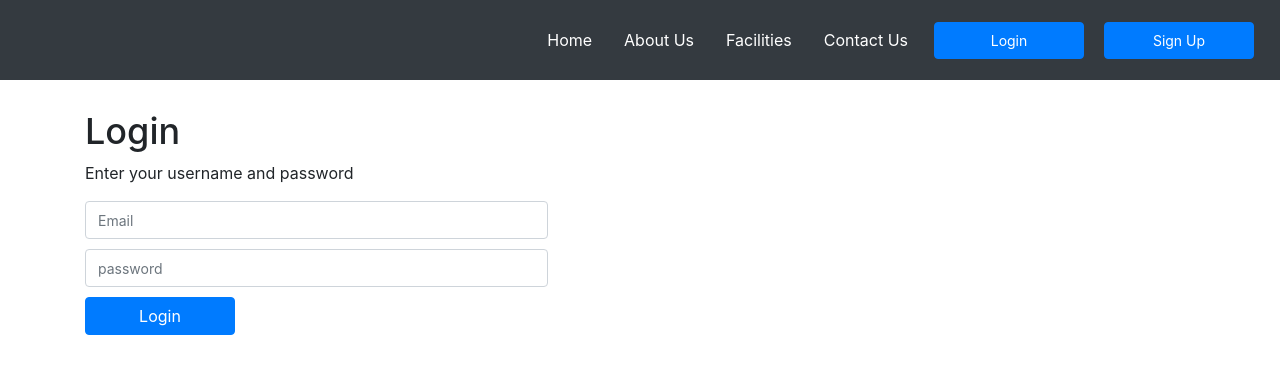
After one commit to happychristian777/Bunjii, a PHP site: page /login.php in a window 1280 px wide. The commit adds this page. Shown: the top 374 px of the page. Run offline with PHP 8.4, Linux system fonts and the light colour scheme.

Commit message:
Login & Sign Up pages

```diff
--- /dev/null
+++ b/css/style.css
@@ -0,0 +1,55 @@
+h1{
+    font-size: 36px;
+    padding-top: 20px;
+}
+::placeholder{
+    font-size: 14px;
+}
+.loginform{
+    border-radius: 3px;
+    border: 0px;
+    font-size: 14px;
+    padding: 7px ;
+    background-color: #D2DAE7;
+}
+.coverphoto{
+    width: 100%;
+    margin-top: -100px;
+}
+.menubuttons{
+    padding: 7px 40px 7px 40px;
+    font-size: 14px;
+    float: left;
+    margin: 0 10px 0 10px;
+}
+
+.errorclass{
+    color: red;
+}
+.successclass{
+    color: green;
+}
+
+/* Bootstrap style changes */
+
+a.nav-link{
+    color: #FFFFFF;
+}
+.navbar{
+    min-height: 80px;
+}
+.row{
+    padding: 10px 0 10px 0;
+}
+.container{
+    padding-top: 10px;
+}
+.navbar-expand-lg {
+    justify-content: flex-end;
+}
+.btn{
+    width: 150px;
+}
+.form-control{
+    margin: 10px 0 10px 0;
+}
--- a/header.php
+++ b/header.php
@@ -6,38 +6,29 @@
 		<head>
 			<meta charset="utf-8">
 			<meta name="viewport" content="width= device-width, initial-scale=1">
+            <link rel="stylesheet" href="https://stackpath.bootstrapcdn.com/bootstrap/4.3.1/css/bootstrap.min.css" integrity="sha384-ggOyR0iXCbMQv3Xipma34MD+dH/1fQ784/j6cY/iJTQUOhcWr7x9JvoRxT2MZw1T" crossorigin="anonymous">
+            <link rel="stylesheet" href="css/style.css">
             <title>Bunjii</title>
 		</head>
 		<body>
 			<header>
-				<nav>
-					<a href="#">
-						<img src="#" alt="Logo"/>
-					</a>
-					<ul>
-						<a href="index.php">Home</a>
-						<a href="#">About Us</a>
-						<a href="#">Facilities</a>
-						<a href="#">Contact Us</a>
-					</ul>
-					<div>
+				<nav class="navbar navbar-expand-lg navbar-dark bg-dark">
+                    <a class="nav-link" href="index.php">Home</a>
+                    <a class="nav-link" href="#">About Us</a>
+                    <a class="nav-link" href="#">Facilities</a>
+                    <a class="nav-link" href="#">Contact Us</a>
                     <?php
 						if (isset($_SESSION['userId'])) {
 							echo'<form action="include/logout.inc.php" method="post">
-							<button type="submit" name="logout-submit">Logout</button>
+					           	    <button  class ="btn btn-primary menubuttons" type="submit" name="logout-submit">Logout</button>
 						        </form>';
 							}
 						else{
-								echo'<form action="include/login.inc.php" method="post">
-							<input type="text" name="mailuid" placeholder="Email">
-							<input type="password" name="pwd" placeholder="password">
-							<button type="submit" name="login-submit">Login</button>
-						</form>
-						<a href="signup.php">Signup</a>';
+								echo'<a  class ="btn btn-primary menubuttons" href="login.php">Login</a>
+                                    <a  class ="btn btn-primary menubuttons" href="signup.php">Sign Up</a>';
 							}
 					?>
-
-
 				</nav>
 			</header>
+        </body>
 </html>
--- a/include/signup.inc.php
+++ b/include/signup.inc.php
@@ -58,7 +58,7 @@ if (isset($_POST['signup-submit']) ) {
 
 					mysqli_stmt_bind_param($stmt, "sss", $username, $email, $hashedPwd );
 					mysqli_stmt_execute($stmt);
-					header("Location: ../signup.php?signup=success");
+					header("Location: ../login.php?");
 					exit();
 				}
 
--- a/index.php
+++ b/index.php
@@ -9,6 +9,7 @@
 			echo'<p>You are logged out!</p>';
 		}
 		?>
+      <!--  <img class="coverphoto" src="images/cover.jpg" style="background-size:cover;"> --!>
 	</main>
 
 <?php require "footer.php" ?>
--- /dev/null
+++ b/login.php
@@ -0,0 +1,13 @@
+<?php require "header.php" ?>
+
+    <main>
+        <div class="container">
+            <h1>Login</h1>
+            <p>Enter your username and password</p>
+                <form action="include/login.inc.php" method="post">
+                        <input class="form-control col-md-5" type="text" name="mailuid" placeholder="Email">
+                        <input class="form-control col-md-5" type="password" name="pwd" placeholder="password">
+                        <button class ="btn btn-primary" type="submit" name="login-submit">Login</button>
+                </form>
+        </div>
+    </main>
```
Also changed, not shown: signup.php (+16 -13 lines), images/cover.jpg (added). Lines whose indentation alone changed are shown as unchanged.
